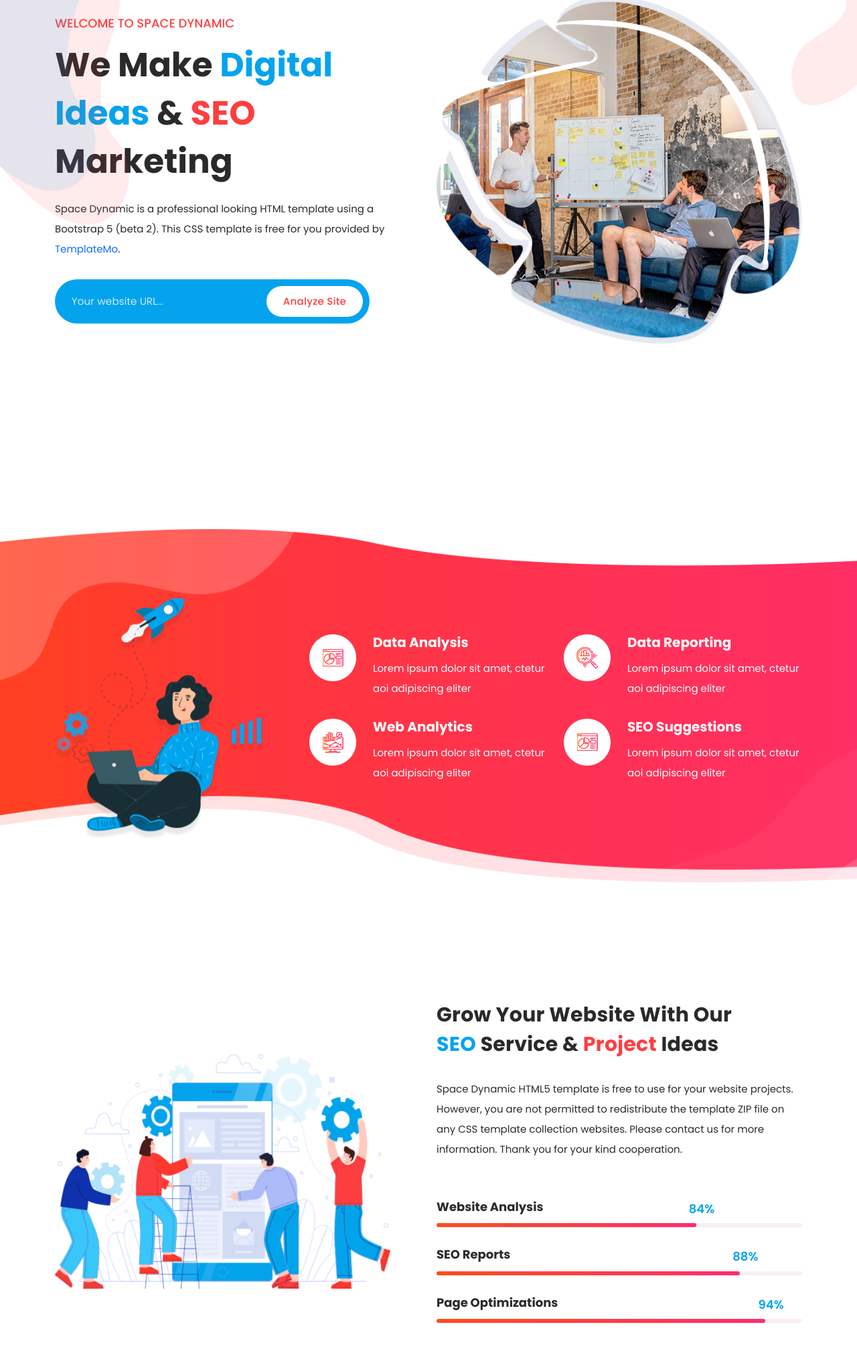
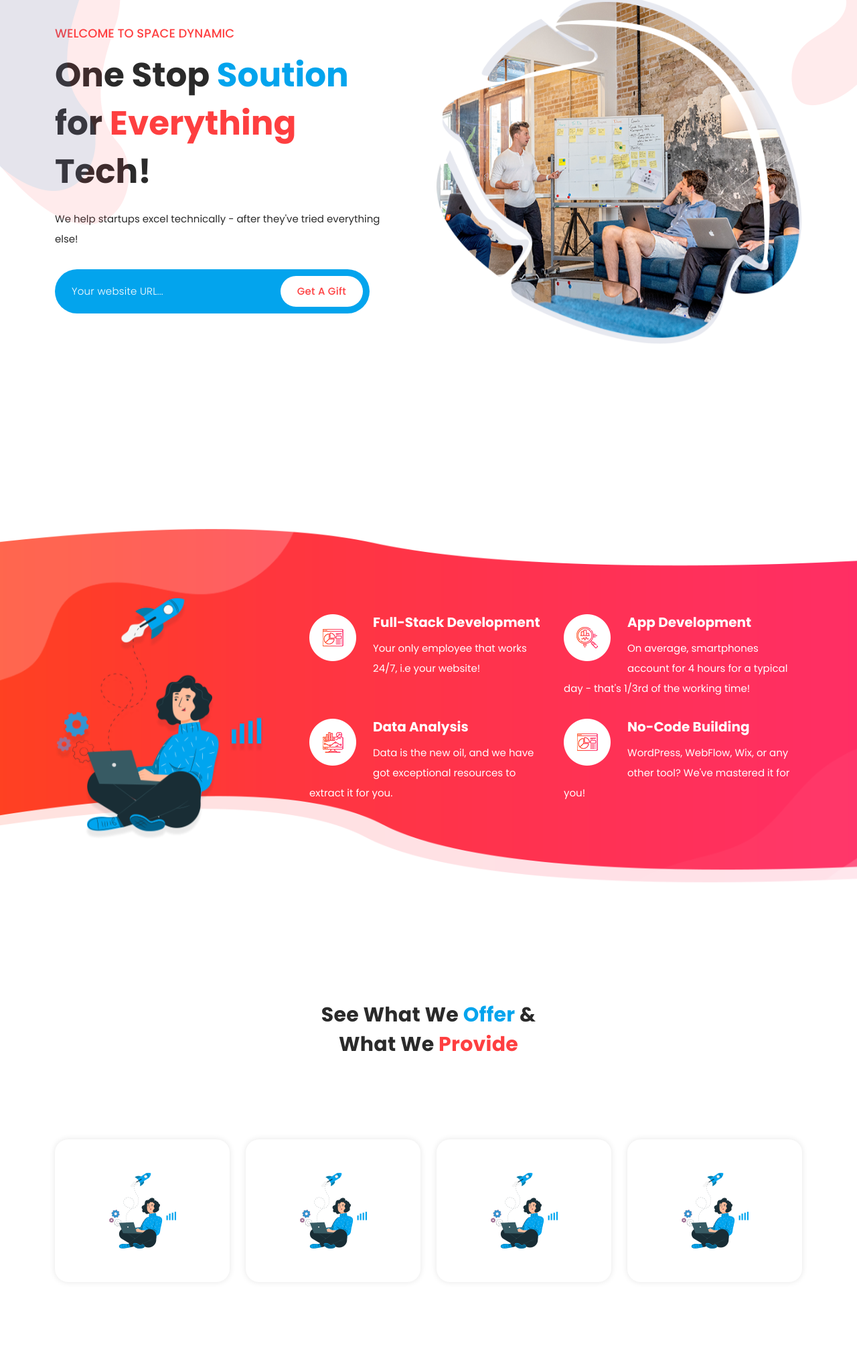
Before and after one commit to helloclubship/website, a plain HTML site: page index.html in a window 1280 px wide. Shown: the part 232-2240 px from the top of the page at 67% size. Drawn offline with Linux system fonts and the light colour scheme.

Commit message:
Update index.html

```diff
--- a/index.html
+++ b/index.html
@@ -10,7 +10,7 @@
     <link rel="preconnect" href="https://fonts.gstatic.com">
     <link href="https://fonts.googleapis.com/css2?family=Poppins:wght@100;200;300;400;500;600;700;800;900&display=swap" rel="stylesheet">
 
-    <title>ClubShip - India's #1 Virtual Club</title>
+    <title>ClubShip - India's #1 VirTech Club</title>
 
     <!-- Bootstrap core CSS -->
     <link href="vendor/bootstrap/css/bootstrap.min.css" rel="stylesheet">
@@ -78,14 +78,14 @@
             <div class="col-lg-6 align-self-center">
               <div class="left-content header-text wow fadeInLeft" data-wow-duration="1s" data-wow-delay="1s">
                 <h6>Welcome to Space Dynamic</h6>
-                <h2>We Make <em>Digital Ideas</em> &amp; <span>SEO</span> Marketing</h2>
-                <p>Space Dynamic is a professional looking HTML template using a Bootstrap 5 (beta 2). This CSS template is free for you provided by <a rel="nofollow" href="https://templatemo.com/page/1" target="_parent">TemplateMo</a>.</p>
+                <h2>One Stop <em>Soution</em> for <span>Everything</span> Tech!</h2>
+                <p>We help startups excel technically - after they've tried everything else!</p>
                 <form id="search" action="#" method="GET">
                   <fieldset>
                     <input type="address" name="address" class="email" placeholder="Your website URL..." autocomplete="on" required>
                   </fieldset>
                   <fieldset>
-                    <button type="submit" class="main-button">Analyze Site</button>
+                    <button type="submit" class="main-button">Get a Gift</button>
                   </fieldset>
                 </form>
               </div>
@@ -118,8 +118,8 @@
                     <img src="assets/images/service-icon-01.png" alt="reporting">
                   </div>
                   <div class="right-text">
-                    <h4>Data Analysis</h4>
-                    <p>Lorem ipsum dolor sit amet, ctetur aoi adipiscing eliter</p>
+                    <h4>Full-Stack Development</h4>
+                    <p>Your only employee that works 24/7, i.e your website!</p>
                   </div>
                 </div>
               </div>
@@ -129,8 +129,8 @@
                     <img src="assets/images/service-icon-02.png" alt="">
                   </div>
                   <div class="right-text">
-                    <h4>Data Reporting</h4>
-                    <p>Lorem ipsum dolor sit amet, ctetur aoi adipiscing eliter</p>
+                    <h4>App Development</h4>
+                    <p>On average, smartphones account for 4 hours for a typical day - that's 1/3rd of the working time!</p>
                   </div>
                 </div>
               </div>
@@ -140,8 +140,8 @@
                     <img src="assets/images/service-icon-03.png" alt="">
                   </div>
                   <div class="right-text">
-                    <h4>Web Analytics</h4>
-                    <p>Lorem ipsum dolor sit amet, ctetur aoi adipiscing eliter</p>
+                    <h4>Data Analysis</h4>
+                    <p>Data is the new oil, and we have got exceptional resources to extract it for you.</p>
                   </div>
                 </div>
               </div>
@@ -151,8 +151,8 @@
                     <img src="assets/images/service-icon-04.png" alt="">
                   </div>
                   <div class="right-text">
-                    <h4>SEO Suggestions</h4>
-                    <p>Lorem ipsum dolor sit amet, ctetur aoi adipiscing eliter</p>
+                    <h4>No-Code Building</h4>
+                    <p>WordPress, WebFlow, Wix, or any other tool? We've mastered it for you!</p>
                   </div>
                 </div>
               </div>
@@ -163,7 +163,7 @@
     </div>
   </div>
 
-  <div id="services" class="our-services section">
+<!--  <div id="services" class="our-services section">
     <div class="container">
       <div class="row">
         <div class="col-lg-6 align-self-center  wow fadeInLeft" data-wow-duration="1s" data-wow-delay="0.2s">
@@ -173,8 +173,8 @@
         </div>
         <div class="col-lg-6 wow fadeInRight" data-wow-duration="1s" data-wow-delay="0.2s">
           <div class="section-heading">
-            <h2>Grow your website with our <em>SEO</em> service &amp; <span>Project</span> Ideas</h2>
-            <p>Space Dynamic HTML5 template is free to use for your website projects. However, you are not permitted to redistribute the template ZIP file on any CSS template collection websites. Please contact us for more information. Thank you for your kind cooperation.</p>
+            <h2>Kickstart your presence with our <em>Team</em> &amp; <span>Thrive</span> Your Ideas!</h2>
+            <p>We can help you grow your online presence and increase visibility. Let our team assist you in attracting more customers and generating more revenue.</p>
           </div>
           <div class="row">
             <div class="col-lg-12">
@@ -207,12 +207,14 @@
     </div>
   </div>
 
+-->
+
   <div id="portfolio" class="our-portfolio section">
     <div class="container">
       <div class="row">
         <div class="col-lg-6 offset-lg-3">
           <div class="section-heading  wow bounceIn" data-wow-duration="1s" data-wow-delay="0.2s">
-            <h2>See What Our Agency <em>Offers</em> &amp; What We <span>Provide</span></h2>
+            <h2>See What We <em>Offer</em> &amp; What We <span>Provide</span></h2>
           </div>
         </div>
       </div>
@@ -221,8 +223,8 @@
           <a href="#">
             <div class="item wow bounceInUp" data-wow-duration="1s" data-wow-delay="0.3s">
               <div class="hidden-content">
-                <h4>SEO Analysis</h4>
-                <p>Lorem ipsum dolor sit ameti ctetur aoi adipiscing eto.</p>
+                <h4>Full Stack Development</h4>
+                <p>Be it Frontend or Backend, you have our back!</p>
               </div>
               <div class="showed-content">
                 <img src="assets/images/portfolio-image.png" alt="">
@@ -234,8 +236,8 @@
           <a href="#">
             <div class="item wow bounceInUp" data-wow-duration="1s" data-wow-delay="0.4s">
               <div class="hidden-content">
-                <h4>Website Reporting</h4>
-                <p>Lorem ipsum dolor sit ameti ctetur aoi adipiscing eto.</p>
+                <h4>App Development</h4>
+                <p>Who doesn't love getting an app at affordable prices!</p>
               </div>
               <div class="showed-content">
                 <img src="assets/images/portfolio-image.png" alt="">
@@ -247,8 +249,8 @@
           <a href="#">
             <div class="item wow bounceInUp" data-wow-duration="1s" data-wow-delay="0.5s">
               <div class="hidden-content">
-                <h4>Performance Tests</h4>
-                <p>Lorem ipsum dolor sit ameti ctetur aoi adipiscing eto.</p>
+                <h4>Data Analysis</h4>
+                <p>Get data to your side, instantly!</p>
               </div>
               <div class="showed-content">
                 <img src="assets/images/portfolio-image.png" alt="">
@@ -260,8 +262,8 @@
           <a href="#">
             <div class="item wow bounceInUp" data-wow-duration="1s" data-wow-delay="0.6s">
               <div class="hidden-content">
-                <h4>Data Analysis</h4>
-                <p>Lorem ipsum dolor sit ameti ctetur aoi adipiscing eto.</p>
+                <h4>No-Code Development</h4>
+                <p>New trend, right? No need to fear this anymore!</p>
               </div>
               <div class="showed-content">
                 <img src="assets/images/portfolio-image.png" alt="">
@@ -356,10 +358,10 @@
       <div class="row">
         <div class="col-lg-6 align-self-center wow fadeInLeft" data-wow-duration="0.5s" data-wow-delay="0.25s">
           <div class="section-heading">
-            <h2>Feel Free To Send Us a Message About Your Website Needs</h2>
-            <p>Lorem ipsum dolor sit amet, consectetur adipiscing elit, sed doer ket eismod tempor incididunt ut labore et dolores</p>
+            <h2>Feel Free To Send Us a Message About Your Technical Needs</h2>
+            <p>We offer round-the-clock support for any unexpected situations.</p>
             <div class="phone-info">
-              <h4>For any enquiry, Call Us: <span><i class="fa fa-phone"></i> <a href="#">010-020-0340</a></span></h4>
+              <h4>For any enquiry, mail us: <span><i class="fa fa-envelope"></i> <a href="#">hello@clubship.live</a></span></h4>
             </div>
           </div>
         </div>
@@ -405,9 +407,9 @@
     <div class="container">
       <div class="row">
         <div class="col-lg-12 wow fadeIn" data-wow-duration="1s" data-wow-delay="0.25s">
-          <p>© Copyright 2021 Space Dynamic Co. All Rights Reserved.
+          <p>© Copyright 2023 ClubShip. All Rights Reserved.
 
-          <br>Design: <a rel="nofollow" href="https://templatemo.com">TemplateMo</a></p>
+          <br>Made with ❤️ by ClubShip Tech</p>
         </div>
       </div>
     </div>
```
